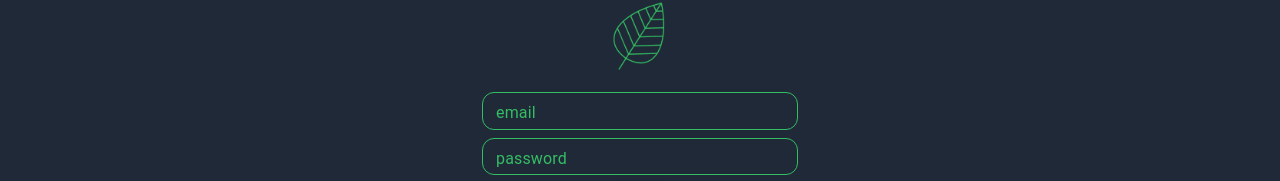
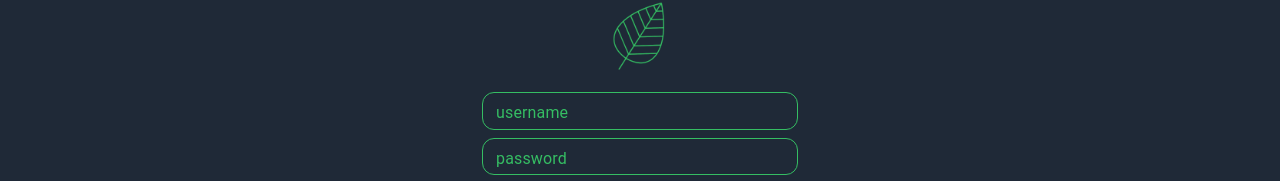
Before and after one commit to claire-d-b/Matcha_front_local, a Next.js app: page / in a window 1280 px wide. Shown: the part 297-478 px from the top of the page. Built offline with nearby package versions, Linux system fonts and the light colour scheme.

Commit message:
username

```diff
--- a/src/app/page.tsx
+++ b/src/app/page.tsx
@@ -38,10 +38,10 @@ const _ = () => {
             <Image className="w-24 h-auto" src={LeafImage} alt="matcha" />
             <Ctextfield
               opts="w-5/6 md:w-1/4"
-              type="email"
+              type="text"
               size="small"
               variant="outlined"
-              label="email"
+              label="username"
               multiline={false}
               onChange={handleUsernameChange}
             />
```
